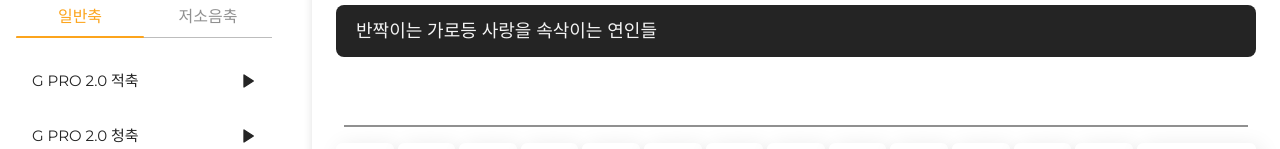
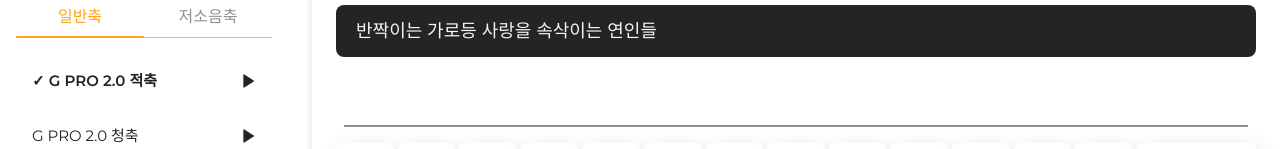
Before and after one commit to teamdadada/tadak, a React (Vite) app in the folder client/web/: page /soundtest in a window 1280 px wide. Shown: the part 232-381 px from the top of the page. Built offline with nearby package versions, Linux system fonts and the light colour scheme; a web font is replaced by a local one.

Commit message:
[FE] feat: 축 선택 Default값 추가

```diff
--- a/client/web/src/pages/SoundTestPage/SideTab.tsx
+++ b/client/web/src/pages/SoundTestPage/SideTab.tsx
@@ -33,7 +33,7 @@ const SideTab = () => {
     SwitchType.Clicky,
   )
 
-  const [selectedKey, setSelectedKey] = useState<string>('저소음 갈축')
+  const [selectedKey, setSelectedKey] = useState<string>('G PRO 2.0 적축')
 
   const keyList = switchKeyMap[selectedSwitchType]
 
```
